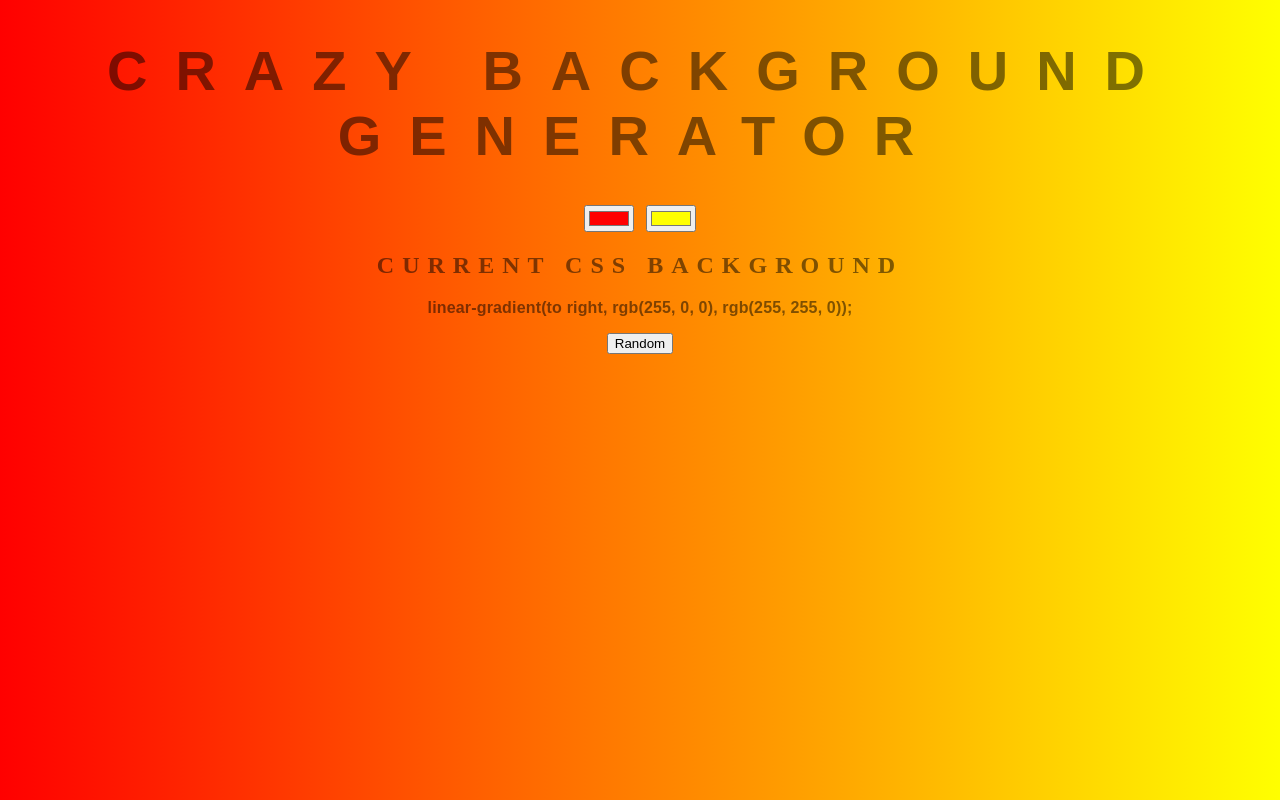
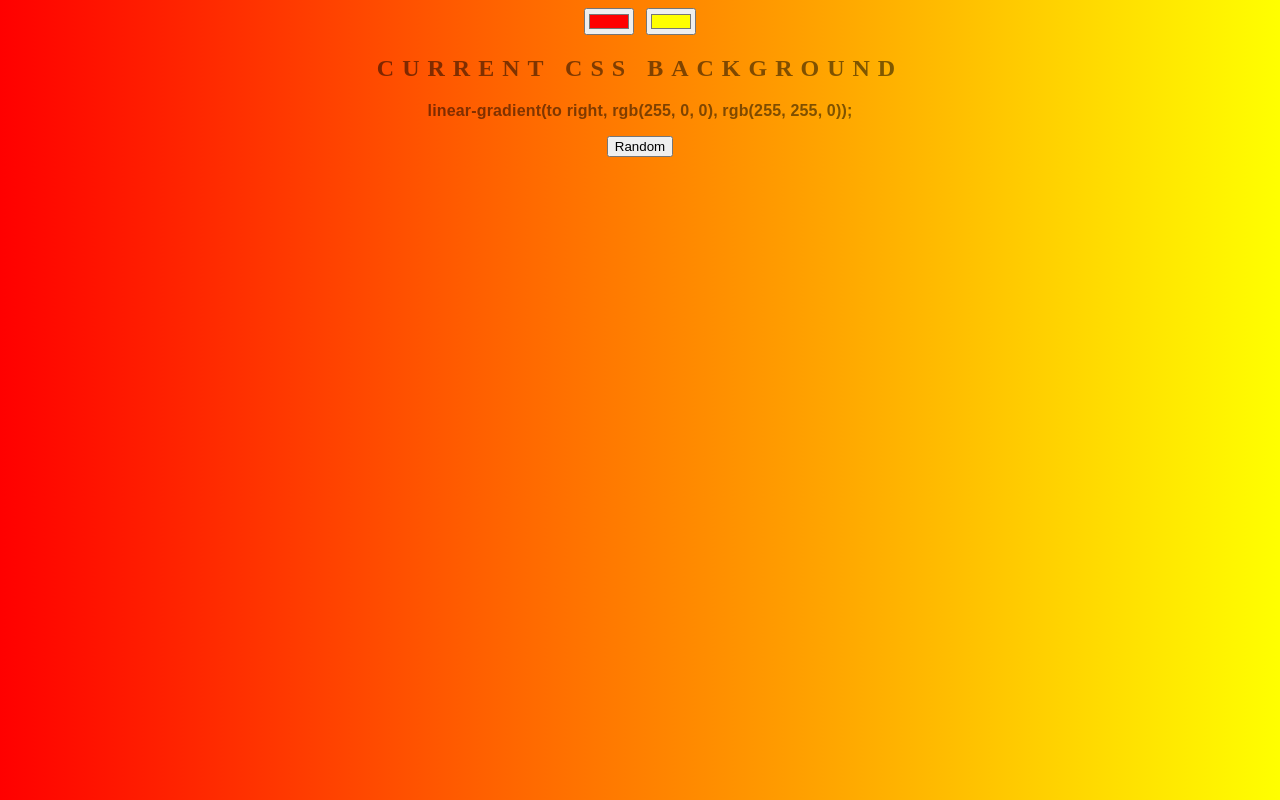
Before and after one commit to akshar-Athreya97/BG_Gen, a plain HTML site: page index.html in a window 1280 px wide. Drawn offline with Linux system fonts and the light colour scheme.

Commit message:
Removed Title

```diff
--- a/index.html
+++ b/index.html
@@ -6,7 +6,6 @@
 	<link rel="stylesheet" type="text/css" href="style.css">
 </head>
 <body id="gradient">
-	<h1>Crazy Background Generator </h1>
 	<input class="color1" type="color" name="color1" value="#00ff00">
 	<input class="color2" type="color" name="color2" value="#ff0000">
 	<h2>Current CSS Background</h2>
```
